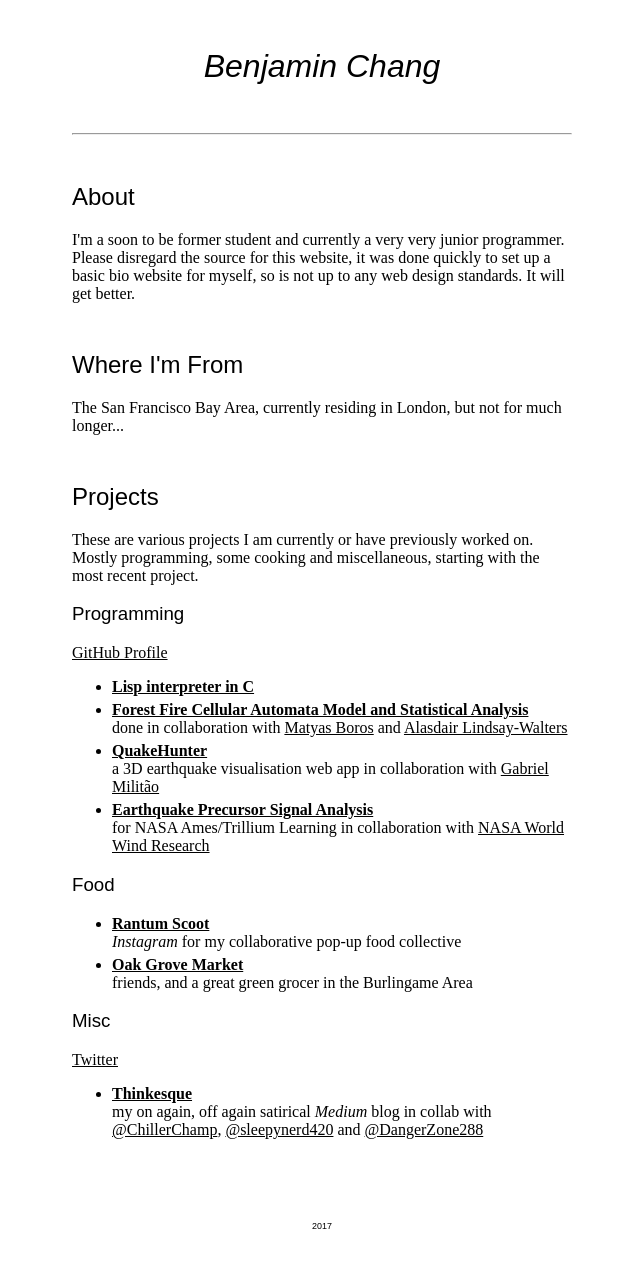
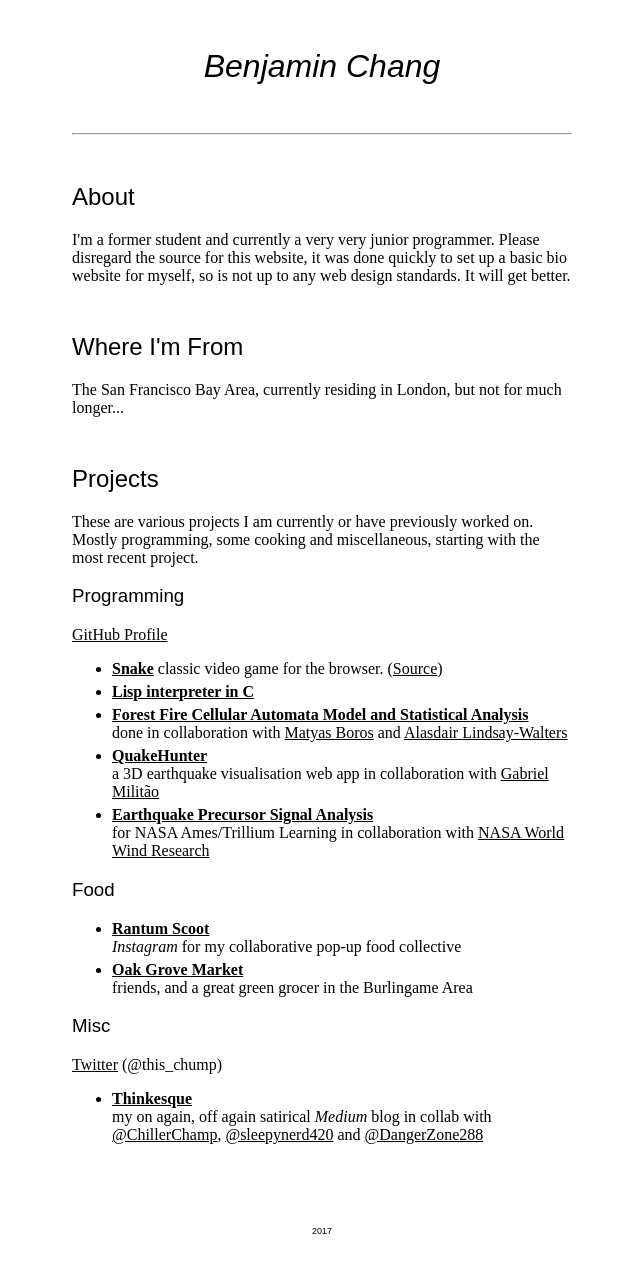
Before and after one commit to ben-chang/ben-chang.github.io, a plain HTML site: page index.html in a window 1280 px wide. Shown: the whole page, without its empty margins (318-958 px from the left). Drawn offline with Linux system fonts and the light colour scheme.

Commit message:
updated projects

```diff
--- a/index.html
+++ b/index.html
@@ -1,6 +1,5 @@
 <!DOCTYPE html>
 <html>
-
   <head>
   	<meta charset="UTF-8">
   	<meta name="viewport" content="width=device-width, initial-scale=1.0">
@@ -11,7 +10,7 @@
 
   	body {
   		margin: 0 auto;
-		width: 500px;
+  		max-width: 500px;
   	}
 
   	header {
@@ -39,14 +38,13 @@
 
   	a {
   		color: black;
-		/*text-decoration: none;*/
   	}
 
-	/*@media (max-width: 500px) {
+  	@media only screen and (max-width: 500px) {
         body {
         	margin: 20px;
         }
-    }*/
+      }
 
   </style>
   <body>
@@ -59,7 +57,7 @@
   <main>
   	<h2>About</h2>
   	<p>
-		I'm a soon to be former student and currently a very very junior programmer. Please disregard the source for this website, it was done quickly to set up a basic bio website for myself, so is not up to any web design standards. It will get better.
+  		I'm a former student and currently a very very junior programmer. Please disregard the source for this website, it was done quickly to set up a basic bio website for myself, so is not up to any web design standards. It will get better.
   	</p>
 
   	<h2>Where I'm From</h2>
@@ -74,6 +72,7 @@
   	<h3>Programming</h3>
   	<p><a href="https://github.com/bench4ng">GitHub Profile</a></p>
   	<ul>
+      <li><strong><a href="http://safe-coast-55589.herokuapp.com">Snake</a></strong> classic video game for the browser. (<a href="https://github.com/bench4ng/WDI-Project-1">Source</a>)</li>
   		<li><strong><a href="https://github.com/bench4ng/c-lisp-interpreter">Lisp interpreter in C</a></strong></li>
   		<li><strong><a href="https://github.com/bench4ng/forestfire-ca-model">Forest Fire Cellular Automata Model and Statistical Analysis</a></strong>
   		<br>
@@ -95,13 +94,12 @@
   		friends, and a great green grocer in the Burlingame Area</li>
   	</ul>
   	<h3>Misc</h3>
-	<p><a href="https://twitter.com/this_chump">Twitter</a></p>
+  	<p><a href="https://twitter.com/this_chump">Twitter</a> (@this_chump)</p>
   	<ul>
   		<li><strong><a href="https://medium.com/thinkesque">Thinkesque</a></strong>
   		<br>
   		my on again, off again satirical <em>Medium</em> blog in collab with <a href="https://twitter.com/ChillerChamp">@ChillerChamp</a>, <a href="https://twitter.com/sleepynerd420">@sleepynerd420</a> and <a href="https://twitter.com/DangerZone288">@DangerZone288</a></li>
   	</ul>
-
 
   </main>
 
@@ -109,6 +107,5 @@
   	<h6><small>2017</small></h6>
   </footer>
 
-
   </body>
 </html>
```
Also changed, not shown: sixnations_sort/sixnations.js (+4 -4 lines). Lines whose indentation alone changed are shown as unchanged.
